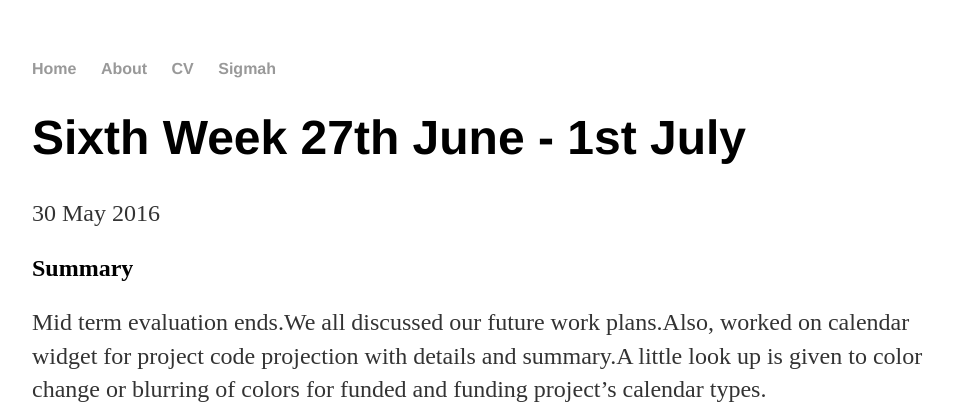
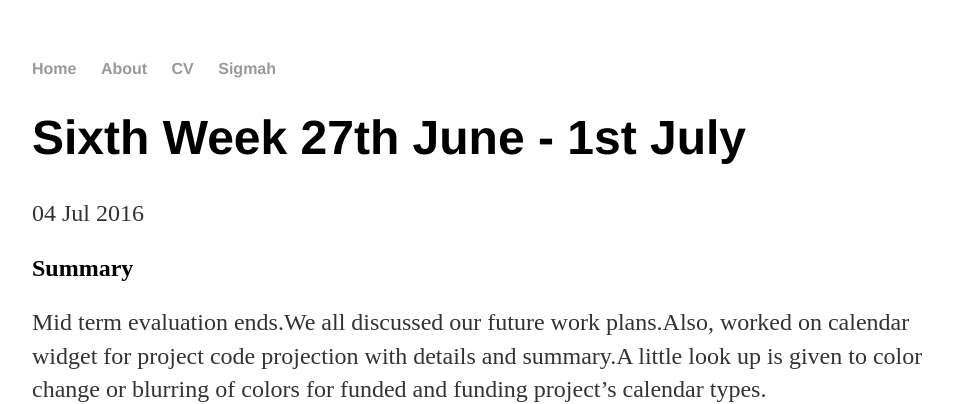
Before and after one commit to manishvishnoi2/manishvishnoi.github.io, a Jekyll site: the page built from _posts/2016-07-04-Sigmah-Sixth-Week-Report.md, in a window 1280 px wide. Shown: the top 404 px of the page, without its empty margins (160-1113 px from the left). Built offline with Jekyll 4.4.1, drawn with Linux system fonts in a browser that asks for light colours.

Commit message:
sixth post

```diff
--- a/_posts/2016-07-4-Sigmah-Sixth-Week-Report.md
+++ b/_posts/2016-07-04-Sigmah-Sixth-Week-Report.md
@@ -1,7 +1,7 @@
 ---
 layout: post
 title: "Sixth Week 27th June - 1st July"
-date: 2016-05-30
+date: 2016-07-04
 ---
 
 ## Summary
```
